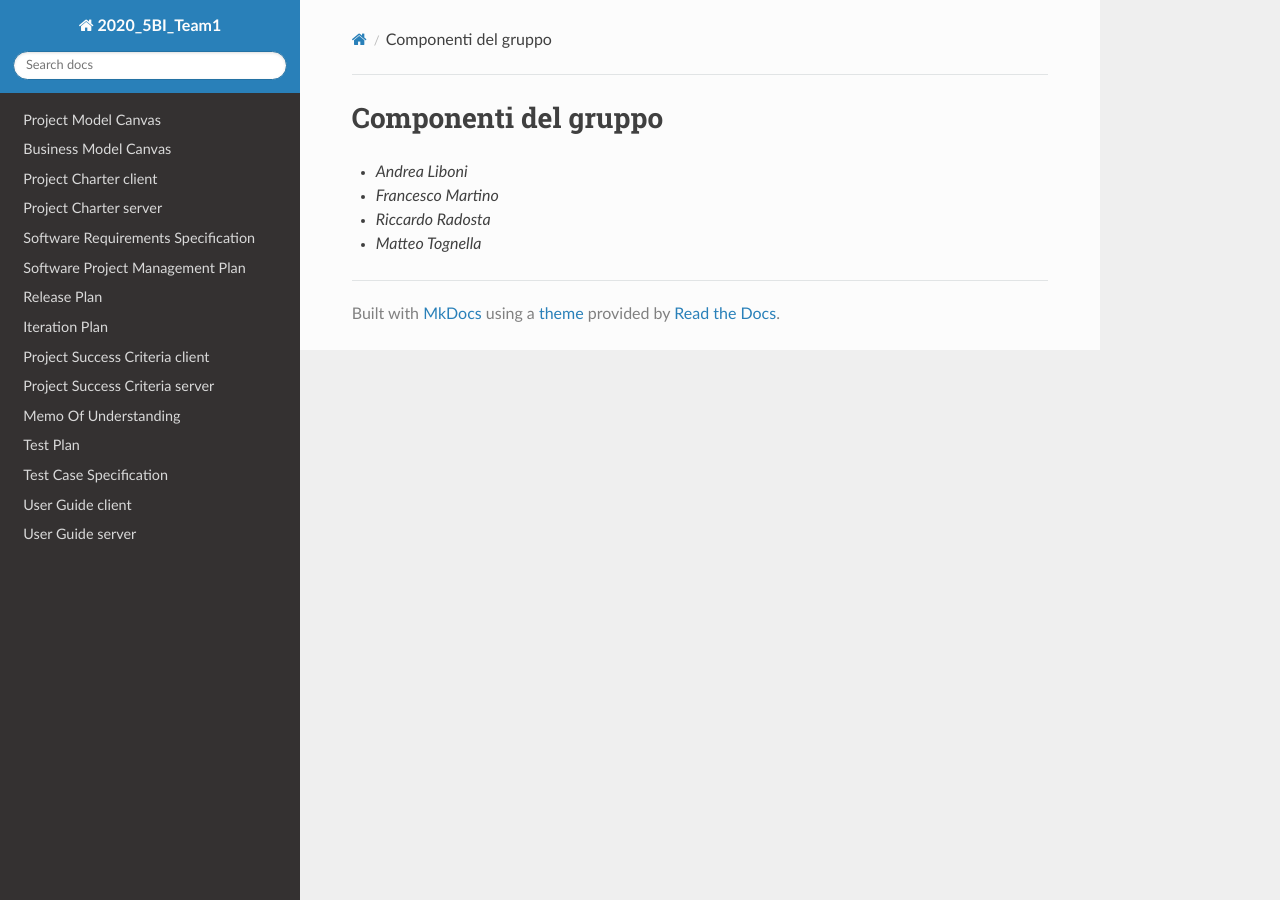
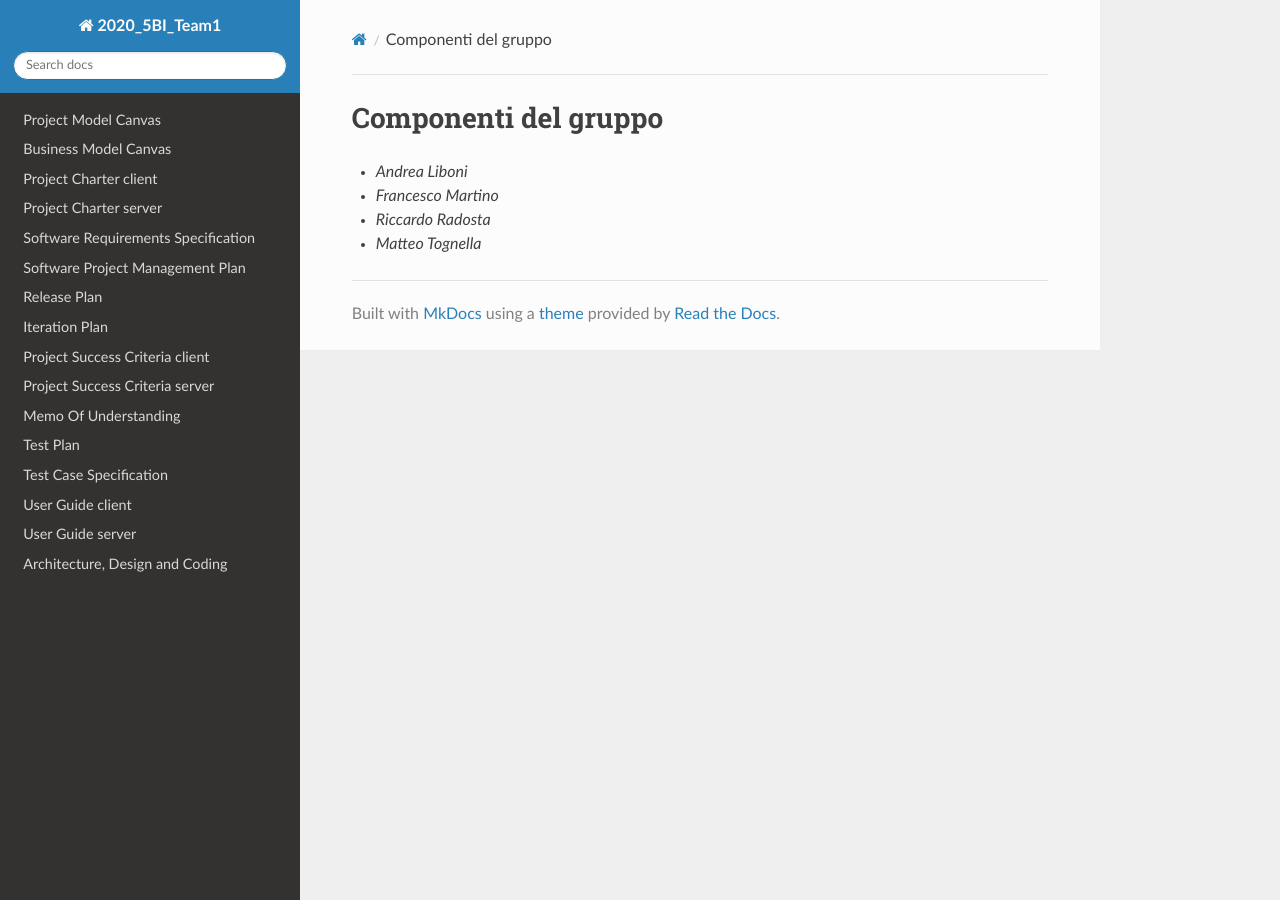
Before and after one commit to FrankMartinuz/2020_5BI_team1_Liboni, an MkDocs documentation site: the page built from docs/index.md, in a window 1280 px wide. Built offline with MkDocs 1.6.1, drawn with Linux system fonts in a browser that asks for light colours; nearby versions of some CDN libraries.

Commit message:
Update mkdocs.yml

```diff
--- a/mkdocs.yml
+++ b/mkdocs.yml
@@ -16,6 +16,7 @@ nav:
     - 'Test Case Specification': 'Test_case_specification.md'
     - 'User Guide client': 'User_Guide_Client.md'
     - 'User Guide server': 'User_Guide_Server.md'
+    - 'Architecture, Design and Coding': 'Architecture_Coding_Design.md'
 
 theme:
     name: readthedocs
```
